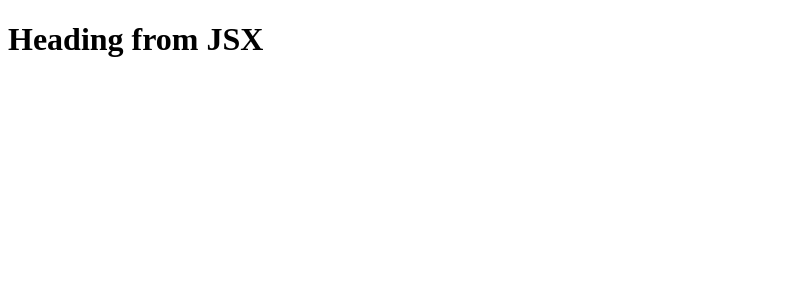
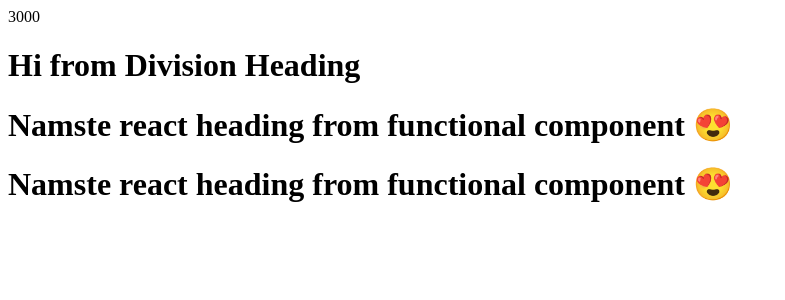
Before and after one commit to tanmay250501/Learning-React, a React (Vite) app: page / in a window 1280 px wide. Shown: the top 300 px of the page, without its empty margins (0-785 px from the left). Built offline with nearby package versions, Linux system fonts and the light colour scheme.

Commit message:
learning jsx

```diff
--- a/App.js
+++ b/App.js
@@ -20,6 +20,26 @@
 
 // const heading = React.createElement("h1", { id: "heading" }, "Hii from React");
 
+
+
+// react Functional Component
+// React component => means a function which returns reactCode or some piece of jsx
+
+const ReactHeading = () => (
+    <h1>Namste react heading from functional component 😍</h1>
+)
+
+// Component Composition => It is a proccess of combinning smaller , resuable compoents together to create a larger or more complex component
+const Divisionheading = () => (
+    <div className="heading">
+        {1000 + 2000}
+        <h1>Hi from Division Heading</h1>
+        {ReactHeading()}
+        <ReactHeading />
+    </div>
+)
+
+
 const root = ReactDOM.createRoot(document.getElementById("root"))
 
-root.render(JsxHeading)
+root.render(<Divisionheading/>)
```
Also changed, not shown: 2 other files (tests, documents, lock files or other folders).
